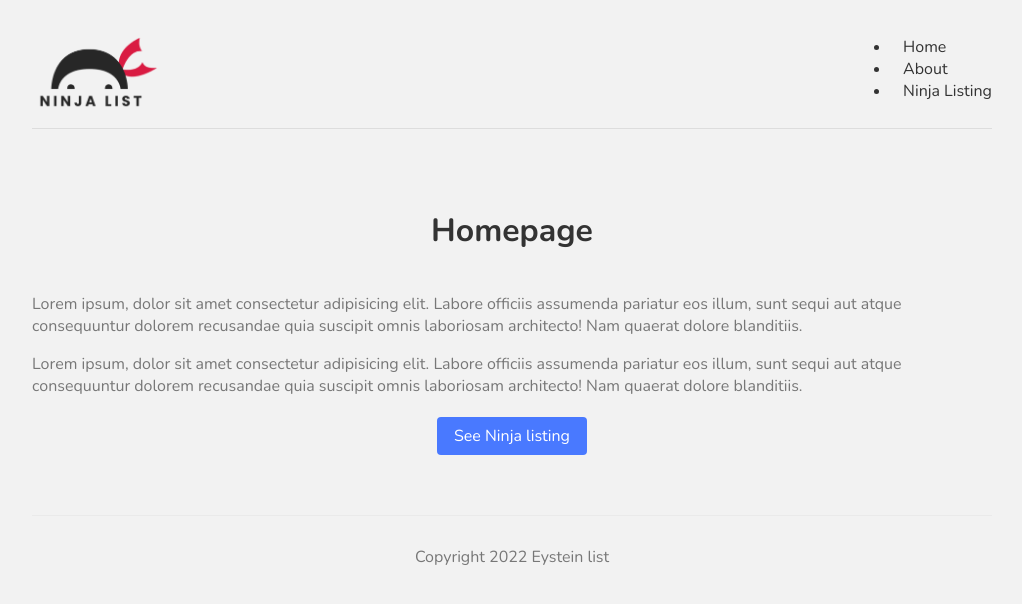
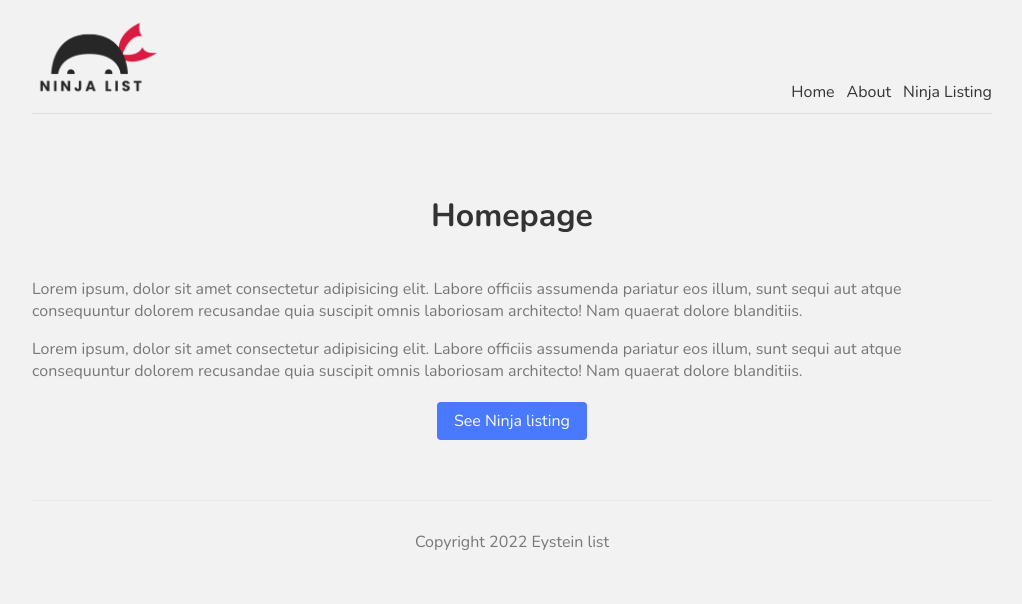
Before and after one commit to eystein/ninja-list, a Next.js app: page / in a window 1280 px wide. Shown: the top 604 px of the page, without its empty margins (128-1150 px from the left). Built offline with nearby package versions, Linux system fonts and the light colour scheme.

Commit message:
Tidy up HTML and CSS.

```diff
--- a/styles/Ninjas.module.css
+++ b/styles/Ninjas.module.css
@@ -1,10 +1,12 @@
 .single {
-  padding: 2px 16px;
+  padding: 16px;
   background: #fff;
   display: block;
   margin: 20px 10px;
   border-left: 8px solid #fff;
 }
-.single:hover {
+.single:hover,
+.single:focus {
   border-left: 8px solid #4979ff;
+	cursor: pointer;
 }
--- a/styles/globals.css
+++ b/styles/globals.css
@@ -21,9 +21,23 @@ nav {
   align-items: flex-end;
   border-bottom: 1px solid #ddd;
 }
+
+nav ul {
+	padding: 0;
+	margin: 0;
+	list-style: none;
+	display: flex;
+}
+
 nav a {
   margin-left: 12px;
 }
+
+nav a:hover,
+nav a:focus {
+	text-decoration: underline;
+}
+
 nav .logo {
   margin-right: auto;
 }
@@ -44,3 +58,9 @@ footer {
 	color: #4979ff;
 	text-decoration: underline;
 }
+
+.no-bullet {
+	list-style: none;
+	padding: 0;
+	margin: 0;
+}
```
Also changed, not shown: pages/ninjas/index.js (+5 -3 lines).
